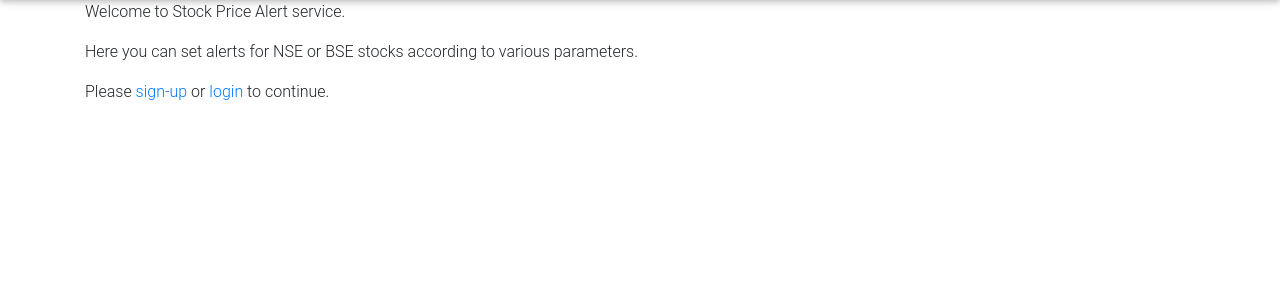
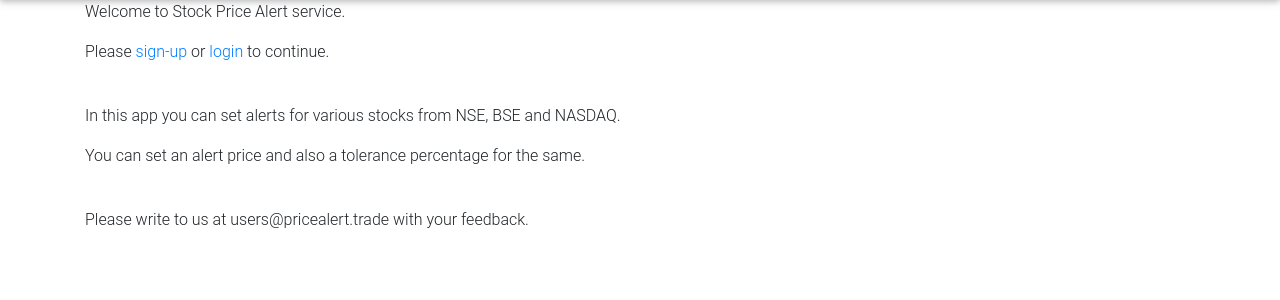
Before and after one commit to vinyasmusic/price-alert, a Django app: page / in a window 1280 px wide. Shown: the part 56-356 px from the top of the page. Run offline with Django 3.2, Linux system fonts and the light colour scheme; parts of the project's set-up code (start-up, migrations or seed data) failed here and were passed over; some libraries are stand-ins or nearby versions.

Commit message:
html changes

```diff
--- a/stock_price_alert/alerts/urls.py
+++ b/stock_price_alert/alerts/urls.py
@@ -4,7 +4,7 @@ from .views import view_alerts, add_alerts
 
 app_name = "alerts"
 urlpatterns = [
-    path("view_alerts/", view=view_alerts, name="set_alerts"),
+    path("view_alerts/", view=view_alerts, name="view_alerts"),
     path("add_alerts/", view=add_alerts, name="add_alerts"),
 
 ]
--- a/stock_price_alert/templates/base.html
+++ b/stock_price_alert/templates/base.html
@@ -72,6 +72,11 @@
                 {# URL provided by django-allauth/account/urls.py #}
                 <a id="log-in-link" class="nav-link" href="{% url 'account_login' %}">{% trans "Sign In" %}</a>
               </li>
+              <li>
+              {% if request.user.is_authenticated %}
+                <a id="log-in-link" class="nav-link" href="{% url 'alerts:view_alerts' %}">{% trans "Alerts" %}</a>
+              {% endif %}
+              </li>
             {% endif %}
           </ul>
         </div>
@@ -90,7 +95,11 @@
       {% block content %}
         <p>Welcome to Stock Price Alert service.</p>
         <p>Here you can set alerts for NSE or BSE stocks according to various parameters.</p>
-        <p>Please <a href="{% url 'account_signup' %}">sign-up</a> or <a href="{% url 'account_login' %}">login</a> to continue.</p>
+        {% if request.user.is_authenticated %}
+          <p>Please click <a href="{% url 'alerts:view_alerts' %}">here</a> to view alerts.</p>
+        {% else %}
+          <p>Please <a href="{% url 'account_signup' %}">sign-up</a> or <a href="{% url 'account_login' %}">login</a> to continue.</p>
+        {% endif %}
       {% endblock content %}
 
     </div> <!-- /container -->
--- a/stock_price_alert/templates/pages/home.html
+++ b/stock_price_alert/templates/pages/home.html
@@ -1 +1,17 @@
 {% extends "base.html" %}
+
+{% block content %}
+  <p>Welcome to Stock Price Alert service.</p>
+  {% if request.user.is_authenticated %}
+    <p>Please click <a href="{% url 'alerts:view_alerts' %}">here</a> to view alerts.</p>
+  {% else %}
+    <p>Please <a href="{% url 'account_signup' %}">sign-up</a> or <a href="{% url 'account_login' %}">login</a> to
+      continue.</p>
+  {% endif %}
+  <br>
+
+  <p>In this app you can set alerts for various stocks from NSE, BSE and NASDAQ.</p>
+  <p>You can set an alert price and also a tolerance percentage for the same.</p>
+  <br>
+  <p>Please write to us at users@pricealert.trade with your feedback.</p>
+{% endblock content %}
```
